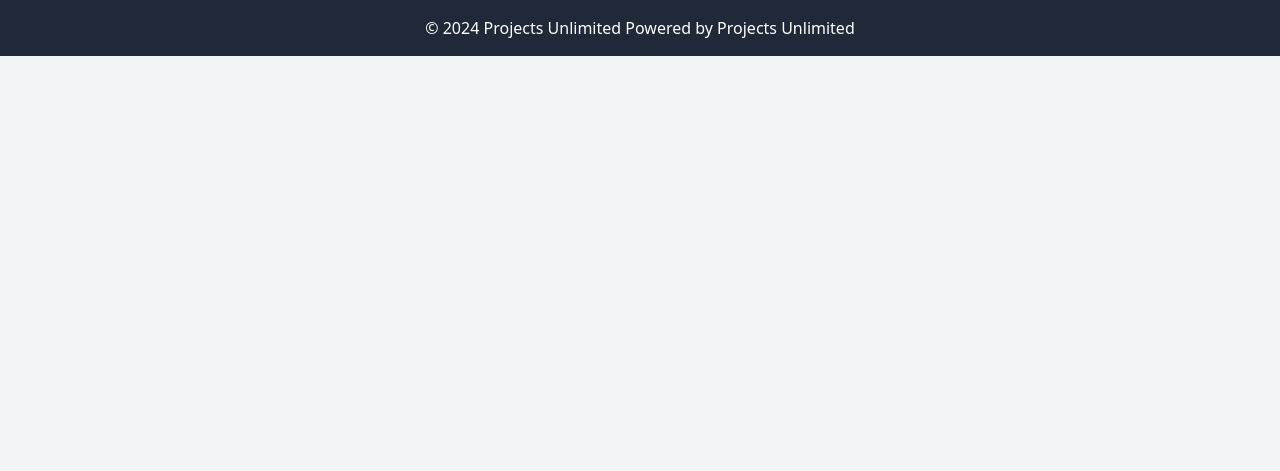
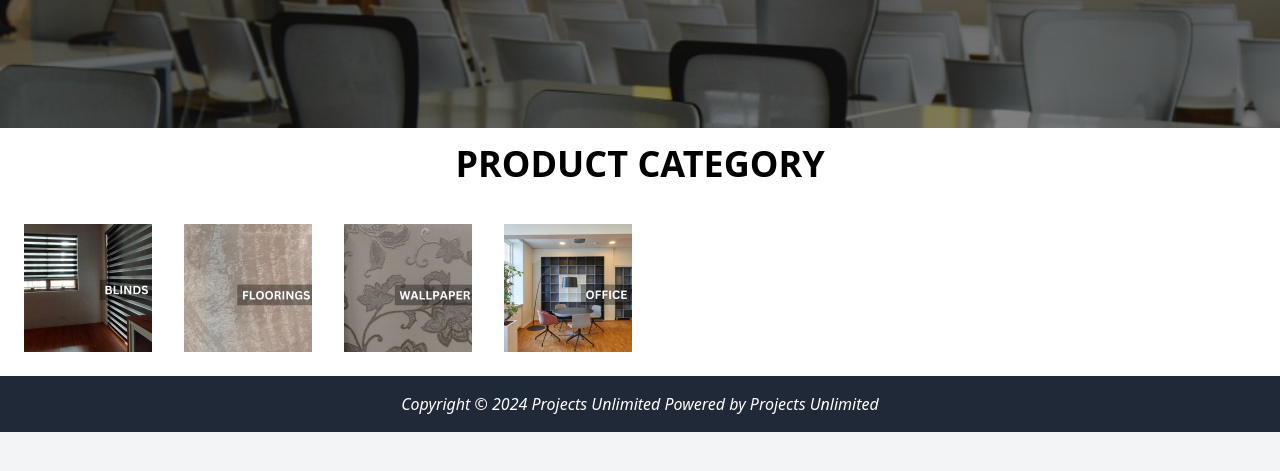
Before and after one commit to kennethcalzado/projectsunlimited, a PHP site: page /category.php in a window 1280 px wide. Shown: the part 108-579 px from the top of the page. Run offline with PHP 8.4, Linux system fonts and the light colour scheme; style sheets or scripts are compiled from the project's sources.

Commit message:
contact + product category

```diff
--- a/public/arno.php
+++ b/public/arno.php
@@ -1,5 +1,5 @@
 <?php
-$pageTitle = "Home";
+$pageTitle = "Brands - Arno";
 ob_start();
 ?>
 <!-- Your page content goes here -->
--- a/public/category.php
+++ b/public/category.php
@@ -1,9 +1,47 @@
 <?php
-$pageTitle = "Home";
+$pageTitle = "Product Category";
 ob_start();
 ?>
-<!-- Your page content goes here -->
+<div class="content">
+<div class="relative">
+        <img src="../assets/image/stock.png" class="w-full h-32 object-cover">
+        <div class="absolute inset-0 bg-black opacity-50"></div>
+    </div>
+<h1 class="text-4xl font-bold text-center text-black bg-white p-4">PRODUCT CATEGORY</h1>
+<div id="categorycontainer">
+        <div id="prodcat">
+            <div class="relative bg-white p-2">
+                <div class="absolute h-30 bg-black "></div>
+                <div class="flex justify-between relative z-10">
+                <div class="flex">
+        <a href="../public/blinds.php" class="w-1/4 bg-white p-4 rounded-lg">
+            <!-- Image 1 -->
+            <img src="../assets/image/blinds.png" alt="Blinds" class="w-full h-32 object-cover">
+        </a>
+        <a href="../public/flooring.php" class="w-1/4 bg-white p-4 rounded-lg">
+            <!-- Image 2 -->
+            <img src="../assets/image/flooring.png" alt="Flooring" class="w-full h-32 object-cover">
+        </a>
+        <a href="../public/wallpaper.php" class="w-1/4 bg-white p-4 rounded-lg">
+            <!-- Image 3 -->
+            <img src="../assets/image/wallpaper.png" alt="Wallpaper" class="w-full h-32 object-cover">
+        </a>
+        <a href="../public/office.php" class="w-1/4 bg-white p-4 rounded-lg">
+            <!-- Image 4 -->
+            <img src="../assets/image/office.png" alt="Office" class="w-full h-32 object-cover">
+        </a>
+    </div>
+                </div>
+            </div>
+        </div>
+    </div>
 
+
+
+<!-- Add more cards as needed -->
+
+</div>
+</div>
 <?php
 $content = ob_get_clean();
 include("../public/master.php");
--- a/public/master.php
+++ b/public/master.php
@@ -49,7 +49,7 @@
     <!-- Footer -->
     <footer class="bg-gray-800 text-white py-4">
         <div class="container mx-auto text-center">
-            &copy; 2024 Projects Unlimited Powered by Projects Unlimited
+           <i> Copyright &copy; 2024 Projects Unlimited Powered by Projects Unlimited </i>
         </div>
     </footer>
 
```
Also changed, not shown: public/contact.php (+7 -3 lines), assets/image/blinds.png (added), assets/image/contactus.png (added), assets/image/flooring.png (added), assets/image/office.png (added), assets/image/pexels-mentatdgt-1799790-1024x683.jpg (added), assets/image/stock.png (added), assets/image/wallpaper.png (added), public/blinds.php (added), public/flooring.php (added), public/input.css (line endings or trailing spaces), public/office.php (added), public/wallpaper.php (added).
